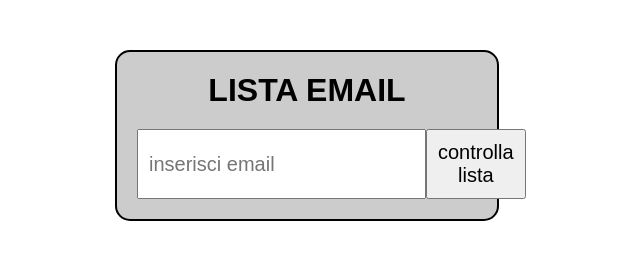
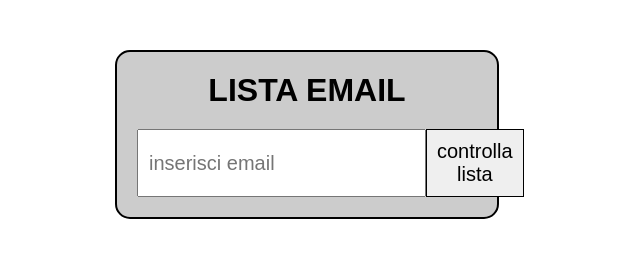
Before and after one commit to FedericoTrimarco/js-mail-dadi, a plain HTML site: page HTML/email.html in a window 1280 px wide. Shown: the whole page, without its empty margins (333-973 px from the left). Drawn offline with Linux system fonts and the light colour scheme.

Commit message:
css-email add  button-box-shadow

```diff
--- a/CSS/email.css
+++ b/CSS/email.css
@@ -29,8 +29,12 @@ input#email{
 button{
     padding: 10px;
     font-size: 20px;
+    border: 1px solid black;
+    transition: box-shadow 0.3s;
 }
-
+button:hover{
+    box-shadow: 5px 5px 18px #888888;
+}
 h2{
     text-align: center;
 }
```
